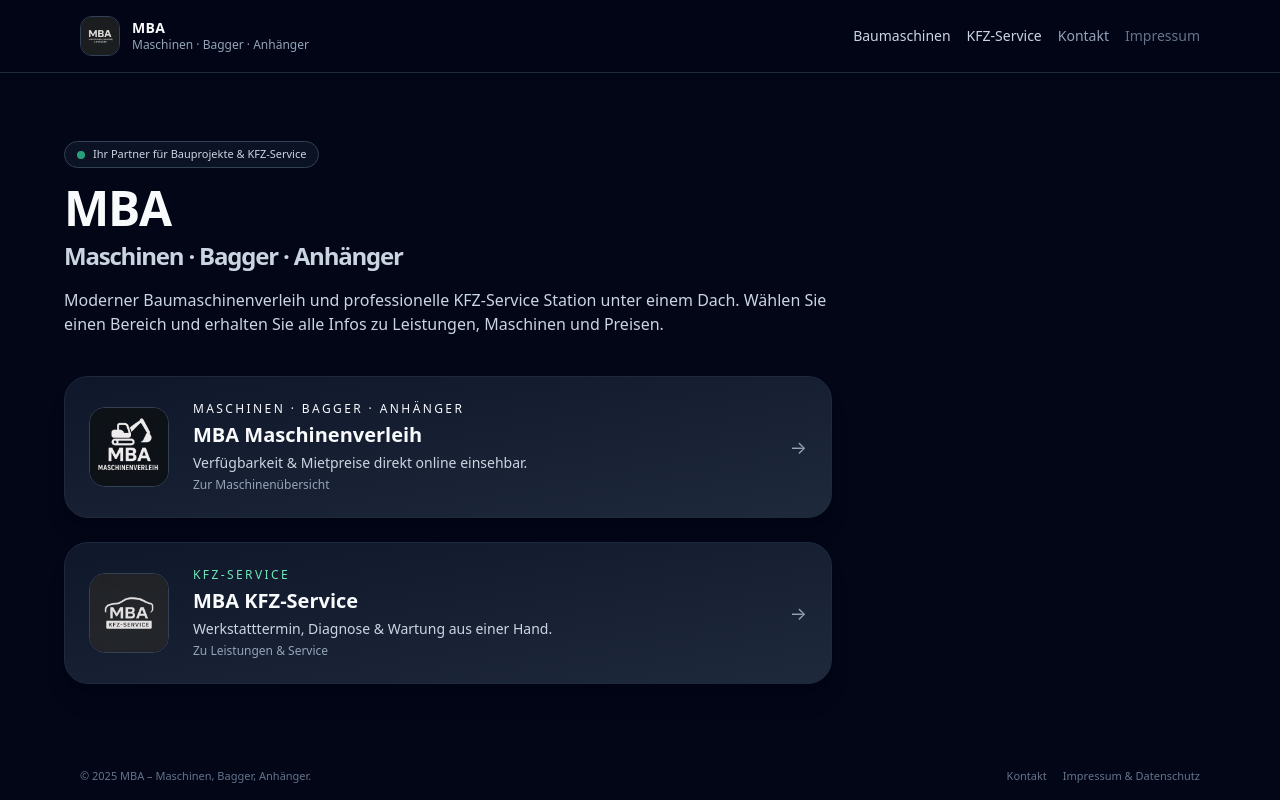
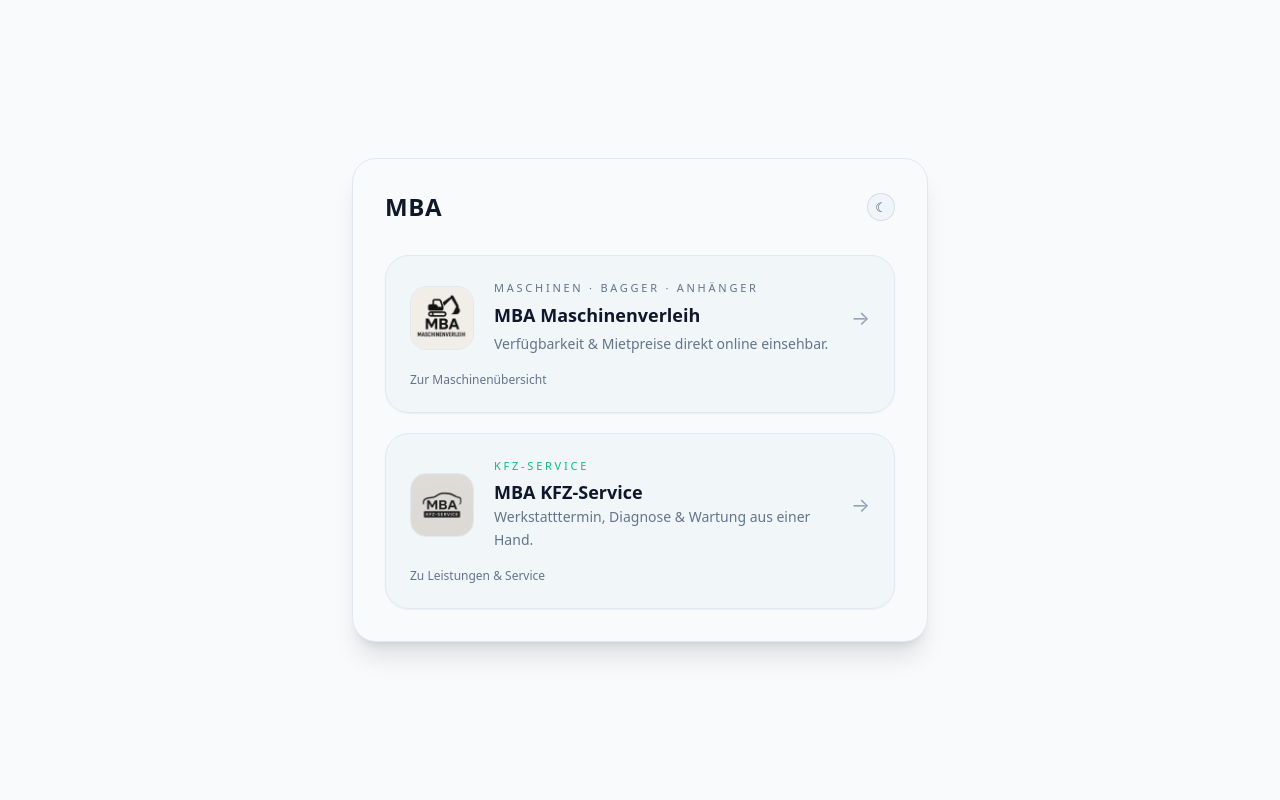
Before and after one commit to rm82wi/mba, a Next.js app: page / in a window 1280 px wide. Built offline with nearby package versions, Linux system fonts and the light colour scheme.

Commit message:
Update page.tsx

```diff
--- a/app/page.tsx
+++ b/app/page.tsx
@@ -1,184 +1,101 @@
+import Image from "next/image";
 import Link from "next/link";
-import Image from "next/image";
+import { ThemeToggle } from "@/components/ThemeToggle";
 
 export default function HomePage() {
   return (
-    <main className="min-h-screen bg-slate-950 text-slate-50 flex flex-col">
-      {/* Header / Top-Bar */}
-      <header className="border-b border-slate-800 bg-slate-950/80 backdrop-blur">
-        <div className="max-w-6xl mx-auto px-4 py-4 flex items-center justify-between gap-4">
-          <Link href="/" className="flex items-center gap-3">
-            <div className="relative h-10 w-10 rounded-xl bg-slate-900 border border-slate-700 flex items-center justify-center overflow-hidden">
-              {/* Hauptlogo, invertiert für Dark Mode */}
-              <Image
-                src="/logos/mba-main.png"
-                alt="MBA Logo"
-                fill
-                className="object-contain invert"
-              />
+    <main className="min-h-screen flex items-center justify-center bg-slate-50 text-slate-900 dark:bg-slate-900 dark:text-slate-50 px-4">
+      {/* zentrierter Container */}
+      <div className="max-w-xl w-full rounded-3xl bg-slate-50 dark:bg-slate-900 border border-slate-200 dark:border-slate-800 shadow-xl p-6 md:p-8">
+        {/* Header */}
+        <div className="flex items-center justify-between mb-8">
+          <h1 className="text-2xl font-bold tracking-wide">MBA</h1>
+          <ThemeToggle />
         </div>
-            <div className="text-sm leading-tight">
-              <p className="font-semibold tracking-wide">MBA</p>
-              <p className="text-xs text-slate-400">
-                Maschinen · Bagger · Anhänger
-              </p>
-            </div>
-          </Link>
 
-          <nav className="flex items-center gap-4 text-xs md:text-sm">
+        {/* Inhalt + zwei Karten */}
+        <div className="space-y-5">
+          {/* Maschinenverleih-Karte */}
           <Link
             href="/baumaschinen"
-              className="text-slate-300 hover:text-brand.yellow transition-colors"
+            className="group block rounded-3xl border border-slate-200 dark:border-slate-700 bg-slate-100/80 dark:bg-slate-800/40 p-6 shadow-sm hover:border-slate-300 dark:hover:border-slate-600 hover:bg-slate-100 dark:hover:bg-slate-800/70 transition"
           >
-              Baumaschinen
-            </Link>
-            <Link
-              href="/kfz-service"
-              className="text-slate-300 hover:text-emerald-300 transition-colors"
-            >
-              KFZ-Service
-            </Link>
-            <Link
-              href="/kontakt"
-              className="text-slate-400 hover:text-slate-100 transition-colors"
-            >
-              Kontakt
-            </Link>
-            <Link
-              href="/impressum"
-              className="text-slate-500 hover:text-slate-100 transition-colors"
-            >
-              Impressum
-            </Link>
-          </nav>
-        </div>
-      </header>
-
-      {/* Hero-Bereich */}
-      <section className="px-4 py-10 flex-1 flex items-center">
-        <div className="max-w-6xl mx-auto w-full space-y-10">
-          {/* Headline + Intro */}
-          <div className="max-w-3xl space-y-4">
-            <div className="inline-flex items-center gap-2 rounded-full border border-slate-700 bg-slate-900/70 px-3 py-1 text-[11px] text-slate-300">
-              <span className="h-2 w-2 rounded-full bg-emerald-400 animate-pulse" />
-              <span>Ihr Partner für Bauprojekte & KFZ-Service</span>
-            </div>
-
-            <h1 className="text-4xl md:text-5xl font-bold tracking-tight">
-              MBA
-              <span className="block text-xl md:text-2xl text-slate-300 mt-2">
-                Maschinen · Bagger · Anhänger
-              </span>
-            </h1>
-
-            <p className="text-sm md:text-base text-slate-300">
-              Moderner Baumaschinenverleih und professionelle KFZ-Service
-              Station unter einem Dach. Wählen Sie einen Bereich und erhalten
-              Sie alle Infos zu Leistungen, Maschinen und Preisen.
-            </p>
-          </div>
-
-          {/* Kacheln (nur diese 2) */}
-          <div className="space-y-6 max-w-3xl w-full">
-            {/* Maschinenverleih */}
-            <Link
-              href="/baumaschinen"
-              className="group block rounded-3xl border border-slate-800 bg-gradient-to-br from-slate-900 to-slate-800 p-6 shadow-xl hover:shadow-brand.yellow/20 hover:-translate-y-1 transition-all duration-300"
-            >
-              <div className="flex items-center gap-6">
+            <div className="flex items-center gap-5">
               {/* Logo */}
-                <div className="relative h-20 w-20 rounded-2xl bg-slate-950 border border-slate-700 flex items-center justify-center overflow-hidden">
+              <div className="relative h-16 w-16 rounded-2xl bg-slate-50 dark:bg-slate-900 border border-slate-200 dark:border-slate-700 flex items-center justify-center overflow-hidden">
                 <Image
                   src="/logos/maschinenverleih.png"
                   alt="MBA Maschinenverleih"
                   fill
-                    className="object-contain invert"
+                  className="object-contain dark:invert"
                 />
               </div>
 
-                <div className="flex-1 space-y-1">
-                  <p className="text-xs uppercase tracking-[0.20em] text-brand.yellow">
+              {/* Text */}
+              <div className="flex-1">
+                <p className="text-[11px] uppercase tracking-[0.25em] text-slate-500 dark:text-slate-300 mb-1">
                   Maschinen · Bagger · Anhänger
                 </p>
 
-                  <h2 className="text-xl font-semibold">
+                <h2 className="text-lg font-semibold mb-1">
                   MBA Maschinenverleih
                 </h2>
-                  <p className="text-sm text-slate-300">
+
+                <p className="text-sm text-slate-500 dark:text-slate-300 leading-relaxed">
                   Verfügbarkeit & Mietpreise direkt online einsehbar.
-                  </p>
-
-                  <p className="text-xs text-slate-400 mt-2 group-hover:text-brand.yellow transition-colors">
-                    Zur Maschinenübersicht
                 </p>
               </div>
 
-                <span className="text-lg text-slate-400 group-hover:text-brand.yellow transition-colors">
+              {/* Pfeil */}
+              <div className="text-slate-400 dark:text-slate-300 group-hover:text-slate-600 dark:group-hover:text-slate-100 text-xl transition">
                 →
-                </span>
               </div>
+            </div>
+
+            <p className="text-xs text-slate-500 dark:text-slate-400 mt-4 group-hover:text-slate-700 dark:group-hover:text-slate-200 transition">
+              Zur Maschinenübersicht
+            </p>
           </Link>
 
-            {/* KFZ-Service */}
+          {/* KFZ-Service-Karte */}
           <Link
             href="/kfz-service"
-              className="group block rounded-3xl border border-slate-800 bg-gradient-to-br from-slate-900 to-slate-800 p-6 shadow-xl hover:shadow-emerald-300/20 hover:-translate-y-1 transition-all duration-300"
+            className="group block rounded-3xl border border-slate-200 dark:border-slate-700 bg-slate-100/80 dark:bg-slate-800/40 p-6 shadow-sm hover:border-slate-300 dark:hover:border-slate-600 hover:bg-slate-100 dark:hover:bg-slate-800/70 transition"
           >
-              <div className="flex items-center gap-6">
-                {/* Logo */}
-                <div className="relative h-20 w-20 rounded-2xl bg-slate-950 border border-slate-700 flex items-center justify-center overflow-hidden">
+            <div className="flex items-center gap-5">
+              {/* Logo KFZ */}
+              <div className="relative h-16 w-16 rounded-2xl bg-slate-50 dark:bg-slate-900 border border-slate-200 dark:border-slate-700 flex items-center justify-center overflow-hidden">
                 <Image
                   src="/logos/kfz-service.png"
                   alt="MBA KFZ-Service"
                   fill
-                    className="object-contain invert"
+                  className="object-contain dark:invert"
                 />
               </div>
 
-                <div className="flex-1 space-y-1">
-                  <p className="text-xs uppercase tracking-[0.20em] text-emerald-300">
+              <div className="flex-1">
+                <p className="text-[11px] uppercase tracking-[0.25em] text-emerald-500 dark:text-emerald-300 mb-1">
                   KFZ-Service
                 </p>
 
-                  <h2 className="text-xl font-semibold">MBA KFZ-Service</h2>
-                  <p className="text-sm text-slate-300">
+                <h2 className="text-lg font-semibold">MBA KFZ-Service</h2>
+
+                <p className="text-sm text-slate-500 dark:text-slate-300 leading-relaxed">
                   Werkstatttermin, Diagnose & Wartung aus einer Hand.
-                  </p>
-
-                  <p className="text-xs text-slate-400 mt-2 group-hover:text-emerald-300 transition-colors">
-                    Zu Leistungen & Service
                 </p>
               </div>
 
-                <span className="text-lg text-slate-400 group-hover:text-emerald-300 transition-colors">
+              <div className="text-slate-400 dark:text-slate-300 group-hover:text-emerald-500 dark:group-hover:text-emerald-300 text-xl transition">
                 →
-                </span>
               </div>
+            </div>
+
+            <p className="text-xs text-slate-500 dark:text-slate-400 mt-4 group-hover:text-emerald-600 dark:group-hover:text-emerald-300 transition">
+              Zu Leistungen & Service
+            </p>
           </Link>
         </div>
       </div>
-      </section>
-
-      {/* Footer */}
-      <footer className="border-top border-slate-800">
-        <div className="max-w-6xl mx-auto px-4 py-4 flex flex-col md:flex-row items-center justify-between gap-3 text-[11px] text-slate-500">
-          <p>© {new Date().getFullYear()} MBA – Maschinen, Bagger, Anhänger.</p>
-          <div className="flex items-center gap-4">
-            <Link
-              href="/kontakt"
-              className="hover:text-slate-300 transition-colors"
-            >
-              Kontakt
-            </Link>
-            <Link
-              href="/impressum"
-              className="hover:text-slate-300 transition-colors"
-            >
-              Impressum & Datenschutz
-            </Link>
-          </div>
-        </div>
-      </footer>
     </main>
   );
 }
```
Lines whose indentation alone changed are shown as unchanged.
